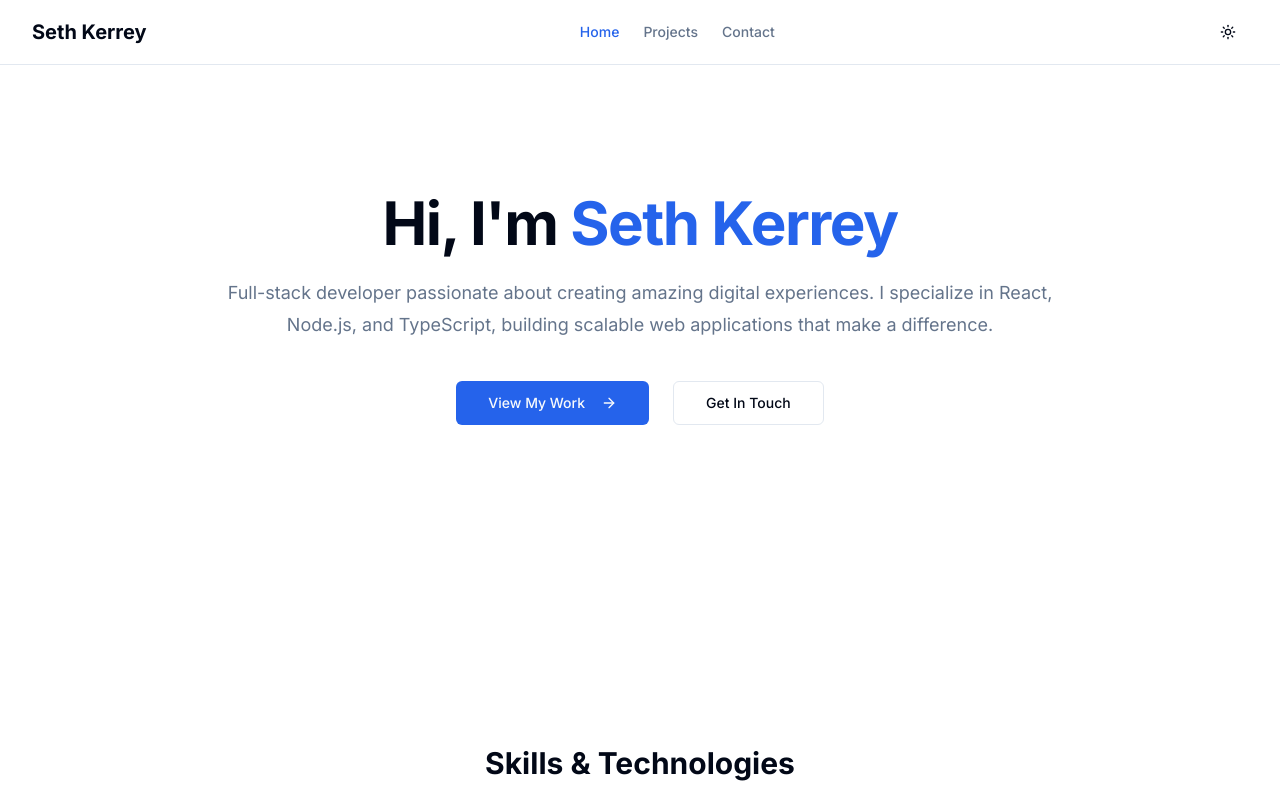
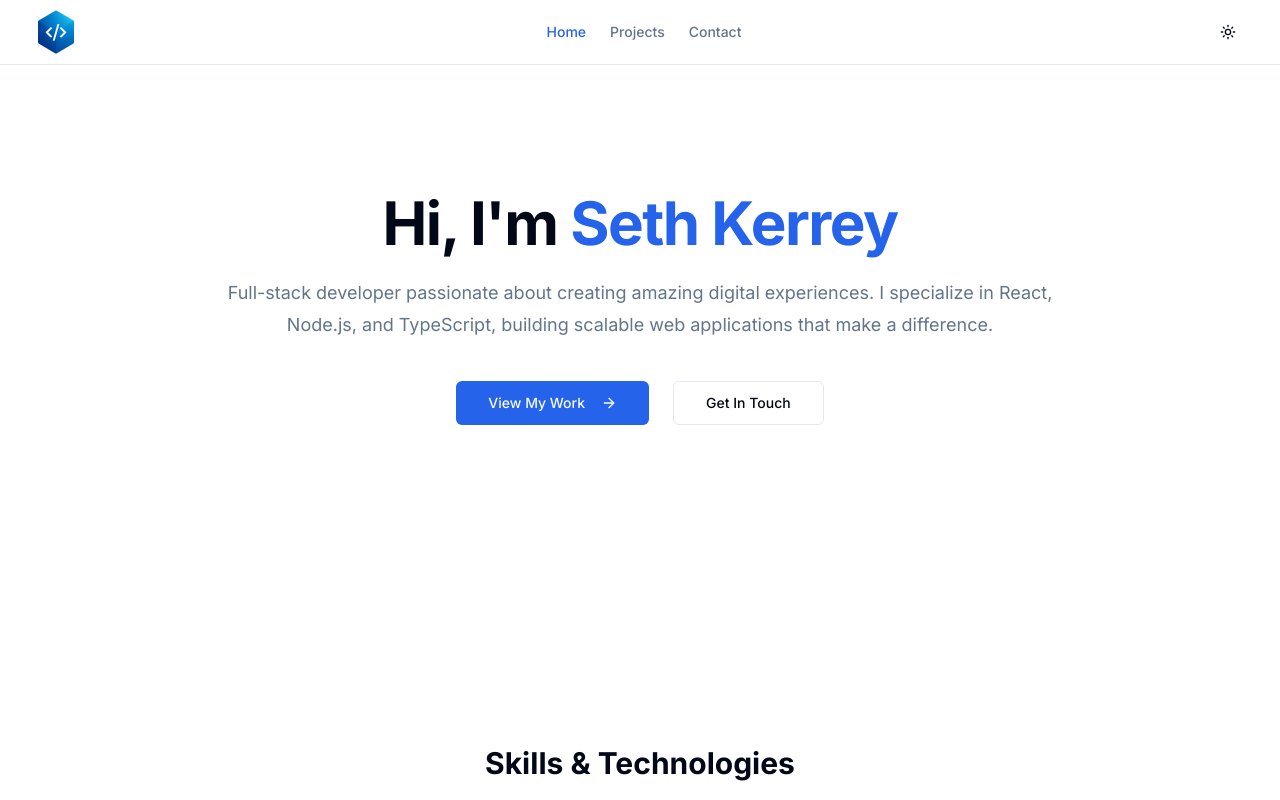
Before and after one commit to skerrey/portfolio, a Next.js app: page / in a window 1280 px wide. Shown: the top 800 px of the page. Built offline with nearby package versions, Linux system fonts and the light colour scheme.

Commit message:
Add logo to header

```diff
--- a/components/header.tsx
+++ b/components/header.tsx
@@ -6,6 +6,7 @@ import { useState } from 'react';
 import { Menu, X, Sun, Moon } from 'lucide-react';
 import { Button } from '@/components/ui/button';
 import { useTheme } from 'next-themes';
+import Image from 'next/image';
 
 const navigation = [
   { name: 'Home', href: '/' },
@@ -21,8 +22,14 @@ export function Header() {
   return (
     <header className="sticky top-0 z-50 w-full border-b bg-background/95 backdrop-blur supports-[backdrop-filter]:bg-background/60">
       <div className="container flex h-16 items-center justify-between">
-        <Link href="/" className="flex items-center space-x-2">
-          <span className="text-xl font-bold">Seth Kerrey</span>
+        <Link href="/" className="flex">
+        <Image
+          src="/images/logo/logo192.png"
+          alt="Seth Kerrey Logo"
+          width={48}
+          height={48}
+        />
+        {/* <span className="font-bold text-xl tracking-tight">Seth Kerrey</span> */}
         </Link>
 
         <nav className="hidden md:flex items-center space-x-6">
```
